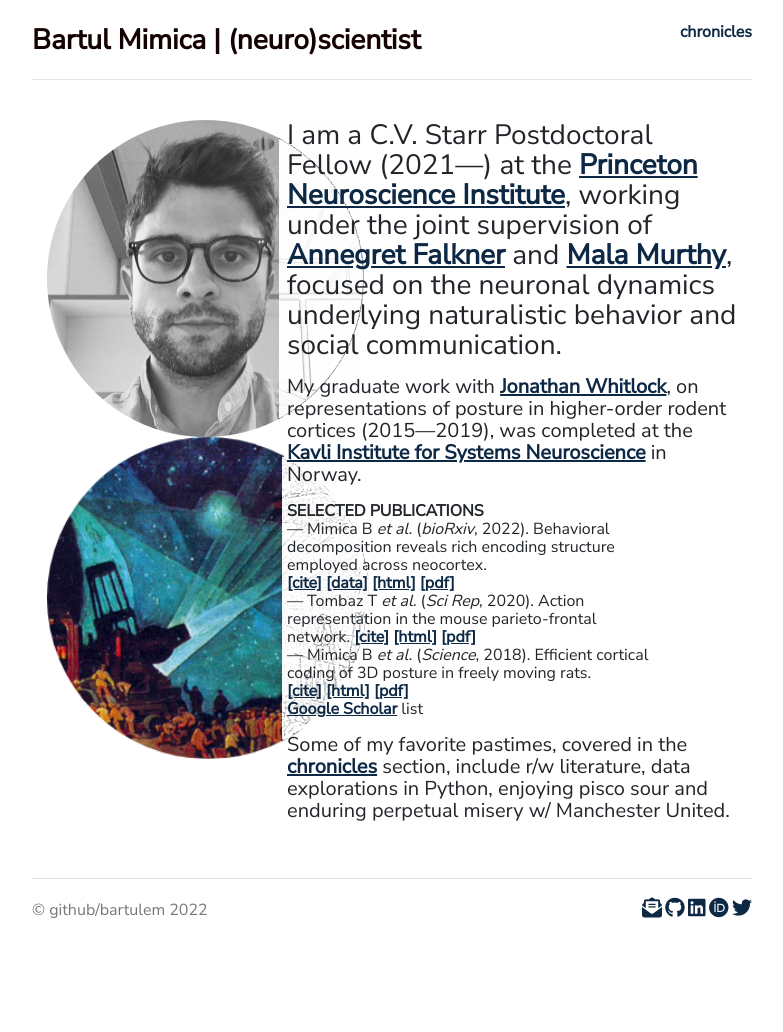
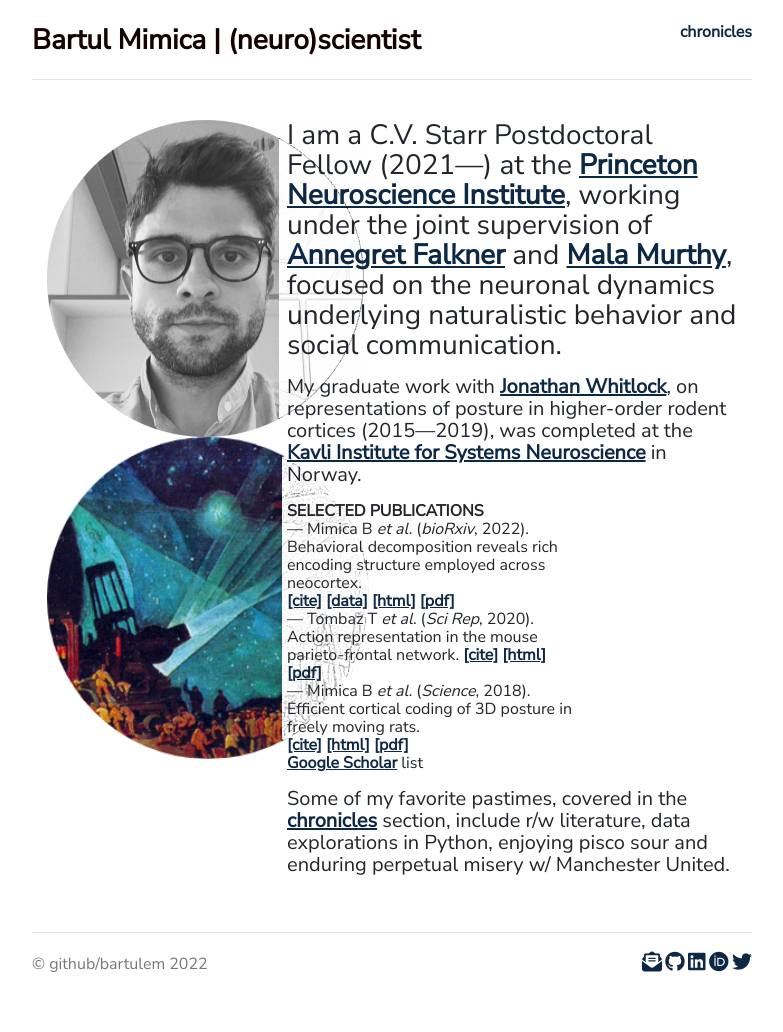
Before and after one commit to bartulem/bartulem.github.io, a Jekyll site: the page built from index.html, in a window 1280 px wide. Shown: the whole page, without its empty margins (248-1031 px from the left). Built offline with Jekyll 4.4.1, drawn with Linux system fonts in a browser that asks for light colours; nearby versions of some CDN libraries; comment, search, counter and statistics services are not loaded; a style sheet for code colours, icons or effects is not loaded; before the commit the page ends 978 px from its top, so only the background shows below that.

Commit message:
change pubs layout v48

```diff
--- a/index.html
+++ b/index.html
@@ -17,14 +17,14 @@
 	<p>My graduate work with <a style= "text-decoration: underline" target="_blank" href="https://www.whitlocklab.org/">Jonathan Whitlock</a>, on representations of posture in higher-order rodent cortices (2015—2019), was completed at the <a style= "text-decoration: underline" target="_blank" href="https://www.ntnu.edu/kavli">Kavli Institute for Systems Neuroscience</a> in Norway.</p>
 
 <div class="row">
-	<div class="col-sm-10">
+	<div class="col-sm-8">
 	<p align="left" class="publications"> <b>SELECTED PUBLICATIONS</b>
 	<br/> — Mimica B <em>et al.</em> (<em>bioRxiv</em>, 2022). Behavioral decomposition reveals rich encoding structure employed across neocortex. <br/> <a href="files/mimica2022.bib" download><u>[cite]</u></a> <a href="https://figshare.com/articles/dataset/Rat_3D_Tracking_E-Phys_KISN_2020_Dataset/17903834" target="_blank"><u>[data]</u></a> <a href="https://www.biorxiv.org/content/10.1101/2022.02.08.479515v2" target="_blank"><u>[html]</u></a> <a href="/files/MTBFDW_2022_bioRxiv.pdf" target="_blank"><u>[pdf]</u></a> <a class="altmetric-embed" data-badge-popover="right" data-badge-type="4" data-doi="10.1101/2022.02.08.479515" data-hide-no-mentions="false"></a>
 	<br/> — Tombaz T <em>et al.</em> (<em>Sci Rep</em>, 2020). Action representation in the mouse parieto-frontal network. <a href="files/tombaz2020.bib" download><u>[cite]</u></a> <a href="https://www.nature.com/articles/s41598-020-62089-6?error=cookies_not_supported&code=e0a538d4-9569-4b30-b2d1-d78d1c8e03b3" target="_blank"><u>[html]</u></a> <a href="/files/tombaz2020_scireports.pdf" target="_blank"><u>[pdf]</u></a> <a class="altmetric-embed" data-badge-popover="right" data-badge-type="4" data-doi="10.1038/s41598-020-62089-6" data-hide-no-mentions="true"></a>
 	<br/> — Mimica B <em>et al.</em> (<em>Science</em>, 2018). Efficient cortical coding of 3D posture in freely moving rats. <br/> <a href="/files/mimica2018.bib" download><u>[cite]</u></a> <a href="https://science.sciencemag.org/content/362/6414/584" target="_blank"><u>[html]</u></a> <a href="files/mimica2018_science.pdf" target="_blank"><u>[pdf]</u></a> <a class="altmetric-embed" data-badge-popover="right" data-badge-type="4" data-doi="10.1126/science.aau2013" data-hide-no-mentions="true">
 	<br/> <a href="https://scholar.google.no/citations?user=aUeOyr8AAAAJ&hl=en" target="_blank"><u>Google Scholar</u></a> list</p>
 	</div>
-	<div class="col-sm-2 col-sm-offset-1">
+	<div class="col-sm-4">
 	</a> <span class="__dimensions_badge_embed__" data-doi="10.1101/2022.02.08.479515" data-style="small_circle"></span><script async src="https://badge.dimensions.ai/badge.js" charset="utf-8"></script>
 	</a> <span class="__dimensions_badge_embed__" data-doi="10.1038/s41598-020-62089-6" data-style="small_circle"></span><script async src="https://badge.dimensions.ai/badge.js" charset="utf-8"></script>
 	</a> <span class="__dimensions_badge_embed__" data-doi="10.1126/science.aau2013" data-style="small_circle"></span><script async src="https://badge.dimensions.ai/badge.js" charset="utf-8"></script>
```
